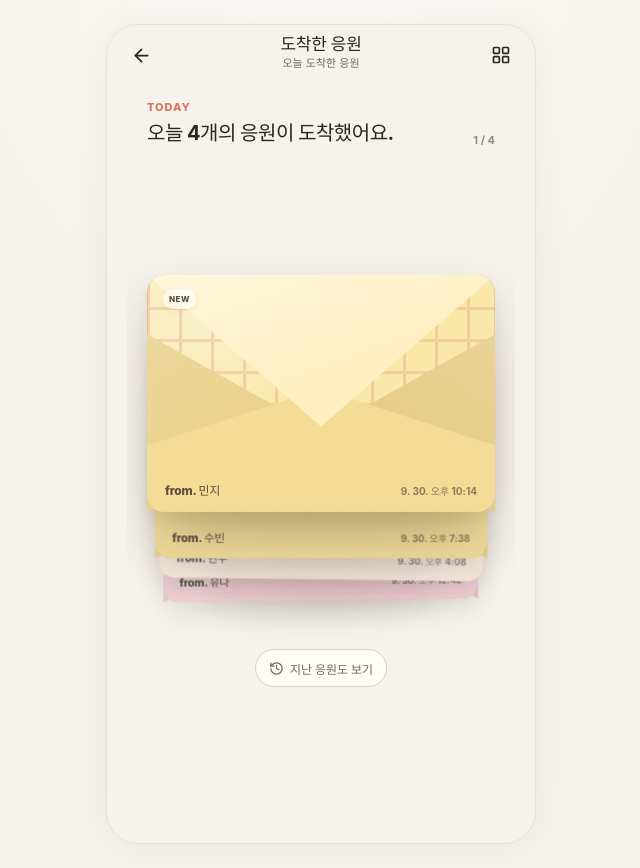
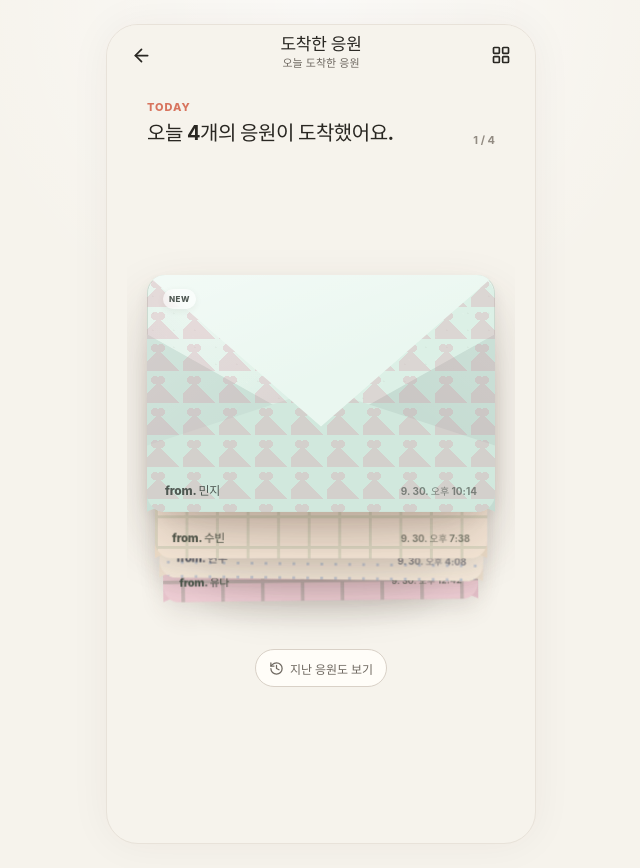
Before and after one commit to Likelion-Yonsei-14th/14-DEMODAY-FRONTEND-CHAK, a React (Vite) app: page /prototype/support/jisu/cards in a window 1280 px wide. Shown: the whole page, without its empty margins (319-959 px from the left). Built offline with nearby package versions, Linux system fonts and the light colour scheme.

Commit message:
feat: expand envelope palettes and graphic patterns

```diff
--- a/src/features/supporter/EnvelopeStackPage.css
+++ b/src/features/supporter/EnvelopeStackPage.css
@@ -193,7 +193,7 @@
 
 .message-envelope__pattern {
   position: absolute;
-  z-index: 1;
+  z-index: 5;
   inset: 0;
   overflow: hidden;
   border-radius: 18px;
@@ -267,6 +267,123 @@
     );
   background-size: 36px 32px;
   opacity: .23;
+}
+
+
+.message-envelope--pattern-micro-dot .message-envelope__pattern {
+  background:
+    radial-gradient(circle, currentColor 0 1.6px, transparent 1.9px);
+  background-size: 15px 15px;
+  background-position: 2px 3px;
+  opacity: .34;
+}
+
+.message-envelope--pattern-big-dot .message-envelope__pattern {
+  background:
+    radial-gradient(circle, currentColor 0 8px, transparent 8.5px);
+  background-size: 48px 48px;
+  background-position: 6px 8px;
+  opacity: .28;
+}
+
+.message-envelope--pattern-diagonal-stripe .message-envelope__pattern {
+  background:
+    repeating-linear-gradient(
+      42deg,
+      currentColor 0 8px,
+      transparent 8px 24px
+    );
+  opacity: .28;
+}
+
+.message-envelope--pattern-candy-stripe .message-envelope__pattern {
+  background:
+    repeating-linear-gradient(
+      105deg,
+      currentColor 0 12px,
+      transparent 12px 31px
+    );
+  opacity: .3;
+}
+
+.message-envelope--pattern-plaid .message-envelope__pattern {
+  background:
+    repeating-linear-gradient(
+      0deg,
+      transparent 0 20px,
+      currentColor 20px 24px,
+      transparent 24px 44px
+    ),
+    repeating-linear-gradient(
+      90deg,
+      transparent 0 20px,
+      currentColor 20px 24px,
+      transparent 24px 44px
+    );
+  opacity: .25;
+}
+
+.message-envelope--pattern-star .message-envelope__pattern {
+  background:
+    conic-gradient(
+      from 45deg at 11px 11px,
+      transparent 0 12.5%,
+      currentColor 0 18%,
+      transparent 0 37.5%,
+      currentColor 0 43%,
+      transparent 0 62.5%,
+      currentColor 0 68%,
+      transparent 0 87.5%,
+      currentColor 0 93%,
+      transparent 0
+    );
+  background-size: 36px 36px;
+  opacity: .2;
+}
+
+.message-envelope--pattern-daisy .message-envelope__pattern {
+  background:
+    radial-gradient(circle at 15px 9px, currentColor 0 4px, transparent 4.4px),
+    radial-gradient(circle at 21px 15px, currentColor 0 4px, transparent 4.4px),
+    radial-gradient(circle at 15px 21px, currentColor 0 4px, transparent 4.4px),
+    radial-gradient(circle at 9px 15px, currentColor 0 4px, transparent 4.4px),
+    radial-gradient(circle at 15px 15px, rgba(255,255,255,.72) 0 3px, transparent 3.4px);
+  background-size: 42px 42px;
+  opacity: .23;
+}
+
+.message-envelope--pattern-clover .message-envelope__pattern {
+  background:
+    radial-gradient(circle at 12px 11px, currentColor 0 4px, transparent 4.4px),
+    radial-gradient(circle at 20px 11px, currentColor 0 4px, transparent 4.4px),
+    radial-gradient(circle at 12px 19px, currentColor 0 4px, transparent 4.4px),
+    radial-gradient(circle at 20px 19px, currentColor 0 4px, transparent 4.4px);
+  background-size: 44px 44px;
+  opacity: .2;
+}
+
+.message-envelope--pattern-diamond .message-envelope__pattern {
+  background:
+    linear-gradient(45deg, transparent 45%, currentColor 46% 54%, transparent 55%),
+    linear-gradient(-45deg, transparent 45%, currentColor 46% 54%, transparent 55%);
+  background-size: 28px 28px;
+  opacity: .18;
+}
+
+.message-envelope--pattern-notebook .message-envelope__pattern {
+  background:
+    repeating-linear-gradient(
+      0deg,
+      transparent 0 25px,
+      currentColor 25px 27px
+    ),
+    linear-gradient(
+      90deg,
+      transparent 0 14%,
+      currentColor 14% 15%,
+      transparent 15% 100%
+    );
+  opacity: .19;
 }
 
 .message-envelope--pattern-border .message-envelope__pattern {
--- a/src/features/supporter/envelopeTheme.ts
+++ b/src/features/supporter/envelopeTheme.ts
@@ -1,16 +1,35 @@
 export type EnvelopePattern =
   | 'solid'
   | 'dot'
+  | 'micro-dot'
+  | 'big-dot'
   | 'thin-stripe'
   | 'wide-stripe'
+  | 'diagonal-stripe'
+  | 'candy-stripe'
   | 'check'
+  | 'plaid'
   | 'wave'
   | 'tiny-heart'
+  | 'star'
+  | 'daisy'
+  | 'clover'
+  | 'diamond'
   | 'border'
+  | 'notebook'
+
+export type EnvelopeColorFamily =
+  | 'pink'
+  | 'green'
+  | 'blue'
+  | 'yellow'
+  | 'purple'
+  | 'orange'
+  | 'neutral'
 
 export type EnvelopeTheme = {
   id: string
-  family: 'pink' | 'green' | 'blue' | 'yellow' | 'neutral'
+  family: EnvelopeColorFamily
   baseColor: string
   flapColor: string
   pocketColor: string
@@ -21,226 +40,54 @@ export type EnvelopeTheme = {
 }
 
 const envelopeThemes: EnvelopeTheme[] = [
-  {
-    id: 'cream-coral-dot',
-    family: 'green',
-    baseColor: '#FFF7E9',
-    flapColor: '#FFF9F1',
-    pocketColor: '#F8EDDC',
-    sideColor: '#F3E5D0',
-    patternColor: '#E79A8D',
-    inkColor: '#5B4D45',
-    pattern: 'dot',
-  },
-  {
-    id: 'butter-sage-stripe',
-    family: 'green',
-    baseColor: '#F8E9AE',
-    flapColor: '#FFF3C8',
-    pocketColor: '#F1DFA1',
-    sideColor: '#EAD792',
-    patternColor: '#7E9D77',
-    inkColor: '#4C5848',
-    pattern: 'thin-stripe',
-  },
-  {
-    id: 'blush-forest-check',
-    family: 'green',
-    baseColor: '#F5D8DD',
-    flapColor: '#F9E5E9',
-    pocketColor: '#EFCED5',
-    sideColor: '#E9C4CD',
-    patternColor: '#56755D',
-    inkColor: '#46554A',
-    pattern: 'check',
-  },
-  {
-    id: 'sage-cream-wide',
-    family: 'green',
-    baseColor: '#DCE8D4',
-    flapColor: '#EAF0E4',
-    pocketColor: '#D2DFC9',
-    sideColor: '#CAD9C0',
-    patternColor: '#FFF6E7',
-    inkColor: '#4D5B49',
-    pattern: 'wide-stripe',
-  },
-  {
-    id: 'cream-rose-stripe',
-    family: 'pink',
-    baseColor: '#FFF5E9',
-    flapColor: '#FFF9F1',
-    pocketColor: '#F8E9DA',
-    sideColor: '#F1DFC9',
-    patternColor: '#C97C8B',
-    inkColor: '#59484A',
-    pattern: 'thin-stripe',
-  },
-  {
-    id: 'sky-pink-dot',
-    family: 'pink',
-    baseColor: '#DDEBF5',
-    flapColor: '#EAF3F9',
-    pocketColor: '#D3E4F0',
-    sideColor: '#CADCE9',
-    patternColor: '#E89AAF',
-    inkColor: '#49545B',
-    pattern: 'dot',
-  },
-  {
-    id: 'butter-coral-check',
-    family: 'pink',
-    baseColor: '#F8E8A9',
-    flapColor: '#FFF0C4',
-    pocketColor: '#F1DC99',
-    sideColor: '#E8D18C',
-    patternColor: '#D67B70',
-    inkColor: '#5D4C3F',
-    pattern: 'check',
-  },
-  {
-    id: 'pink-wine-border',
-    family: 'pink',
-    baseColor: '#F1CDD8',
-    flapColor: '#F7DDE4',
-    pocketColor: '#E9C1CE',
-    sideColor: '#E2B8C6',
-    patternColor: '#8A5360',
-    inkColor: '#604B52',
-    pattern: 'border',
-  },
-  {
-    id: 'cream-cobalt-dot',
-    family: 'blue',
-    baseColor: '#FFF7EA',
-    flapColor: '#FFFAF2',
-    pocketColor: '#F6EBDC',
-    sideColor: '#EFE2D0',
-    patternColor: '#6E92C7',
-    inkColor: '#4D5260',
-    pattern: 'dot',
-  },
-  {
-    id: 'butter-sky-stripe',
-    family: 'blue',
-    baseColor: '#F7E8A9',
-    flapColor: '#FFF0C5',
-    pocketColor: '#EFDC99',
-    sideColor: '#E7D18C',
-    patternColor: '#86BFD7',
-    inkColor: '#4E5660',
-    pattern: 'thin-stripe',
-  },
-  {
-    id: 'blush-navy-check',
-    family: 'blue',
-    baseColor: '#F3D6DE',
-    flapColor: '#F8E2E8',
-    pocketColor: '#EAC9D3',
-    sideColor: '#E3C0CB',
-    patternColor: '#65768B',
-    inkColor: '#4B5160',
-    pattern: 'check',
-  },
-  {
-    id: 'sky-red-wide',
-    family: 'blue',
-    baseColor: '#D7EAF4',
-    flapColor: '#E7F2F8',
-    pocketColor: '#CDE2ED',
-    sideColor: '#C3D9E5',
-    patternColor: '#D9867D',
-    inkColor: '#4B5860',
-    pattern: 'wide-stripe',
-  },
-  {
-    id: 'cream-orange-wave',
-    family: 'yellow',
-    baseColor: '#FFF7E8',
-    flapColor: '#FFFAF2',
-    pocketColor: '#F7EAD8',
-    sideColor: '#F0E0CC',
-    patternColor: '#E4A267',
-    inkColor: '#5C5043',
-    pattern: 'wave',
-  },
-  {
-    id: 'butter-coral-heart',
-    family: 'yellow',
-    baseColor: '#F8E8A9',
-    flapColor: '#FFF0C5',
-    pocketColor: '#F0DC99',
-    sideColor: '#E7D08C',
-    patternColor: '#D98279',
-    inkColor: '#5B4D43',
-    pattern: 'tiny-heart',
-  },
-  {
-    id: 'cream-sage-grid',
-    family: 'yellow',
-    baseColor: '#FFF5E7',
-    flapColor: '#FFF9F1',
-    pocketColor: '#F7E8D8',
-    sideColor: '#EEDDC9',
-    patternColor: '#8FA884',
-    inkColor: '#4F574B',
-    pattern: 'check',
-  },
-  {
-    id: 'butter-blue-border',
-    family: 'yellow',
-    baseColor: '#F5E3A0',
-    flapColor: '#FCECB9',
-    pocketColor: '#ECD58D',
-    sideColor: '#E2C97E',
-    patternColor: '#7599B8',
-    inkColor: '#50555A',
-    pattern: 'border',
-  },
-  {
-    id: 'paper-solid',
-    family: 'neutral',
-    baseColor: '#F4EEE3',
-    flapColor: '#FAF6EE',
-    pocketColor: '#EDE4D6',
-    sideColor: '#E6DCCD',
-    patternColor: '#B9A99A',
-    inkColor: '#554C45',
-    pattern: 'solid',
-  },
-  {
-    id: 'paper-blue-stripe',
-    family: 'neutral',
-    baseColor: '#F7F1E8',
-    flapColor: '#FBF7F0',
-    pocketColor: '#EEE5D9',
-    sideColor: '#E7DDD0',
-    patternColor: '#90A9BE',
-    inkColor: '#50555B',
-    pattern: 'thin-stripe',
-  },
-  {
-    id: 'paper-pink-dot',
-    family: 'neutral',
-    baseColor: '#F5EEE4',
-    flapColor: '#FAF5ED',
-    pocketColor: '#EEE4D8',
-    sideColor: '#E7DCCF',
-    patternColor: '#D49AA5',
-    inkColor: '#594D4E',
-    pattern: 'dot',
-  },
-  {
-    id: 'paper-green-wave',
-    family: 'neutral',
-    baseColor: '#F5EFE5',
-    flapColor: '#FAF6EE',
-    pocketColor: '#ECE3D7',
-    sideColor: '#E5DACD',
-    patternColor: '#8FA486',
-    inkColor: '#4E554C',
-    pattern: 'wave',
-  },
+  // Green-card families: keep the envelope complementary rather than all-green.
+  theme('cream-coral-dot', 'green', '#FFF7E9', '#FFF9F1', '#F8EDDC', '#F3E5D0', '#E79A8D', '#5B4D45', 'dot'),
+  theme('butter-sage-stripe', 'green', '#F8E9AE', '#FFF3C8', '#F1DFA1', '#EAD792', '#7E9D77', '#4C5848', 'thin-stripe'),
+  theme('blush-forest-plaid', 'green', '#F5D8DD', '#F9E5E9', '#EFCED5', '#E9C4CD', '#56755D', '#46554A', 'plaid'),
+  theme('mint-cream-diamond', 'green', '#DCEBDD', '#EAF3EA', '#D1E3D4', '#C8DACB', '#FFF4DF', '#4C5A50', 'diamond'),
+  theme('lavender-sage-daisy', 'green', '#E4DDF1', '#EEE8F7', '#DAD1EA', '#D1C7E2', '#78916F', '#514D5C', 'daisy'),
+
+  // Pink-card families.
+  theme('cream-rose-candy', 'pink', '#FFF5E9', '#FFF9F1', '#F8E9DA', '#F1DFC9', '#C97C8B', '#59484A', 'candy-stripe'),
+  theme('sky-pink-big-dot', 'pink', '#DDEBF5', '#EAF3F9', '#D3E4F0', '#CADCE9', '#E89AAF', '#49545B', 'big-dot'),
+  theme('butter-coral-check', 'pink', '#F8E8A9', '#FFF0C4', '#F1DC99', '#E8D18C', '#D67B70', '#5D4C3F', 'check'),
+  theme('pink-wine-border', 'pink', '#F1CDD8', '#F7DDE4', '#E9C1CE', '#E2B8C6', '#8A5360', '#604B52', 'border'),
+  theme('mint-rose-heart', 'pink', '#DDF0E6', '#EAF7F0', '#D2E8DD', '#C9DFD5', '#D88398', '#4F5852', 'tiny-heart'),
+
+  // Blue-card families.
+  theme('cream-cobalt-micro-dot', 'blue', '#FFF7EA', '#FFFAF2', '#F6EBDC', '#EFE2D0', '#6E92C7', '#4D5260', 'micro-dot'),
+  theme('butter-sky-stripe', 'blue', '#F7E8A9', '#FFF0C5', '#EFDC99', '#E7D18C', '#86BFD7', '#4E5660', 'thin-stripe'),
+  theme('blush-navy-plaid', 'blue', '#F3D6DE', '#F8E2E8', '#EAC9D3', '#E3C0CB', '#65768B', '#4B5160', 'plaid'),
+  theme('sky-red-wide', 'blue', '#D7EAF4', '#E7F2F8', '#CDE2ED', '#C3D9E5', '#D9867D', '#4B5860', 'wide-stripe'),
+  theme('lavender-cobalt-star', 'blue', '#E3DDF2', '#EEE9F8', '#D8D1EA', '#CFC6E2', '#6A86BF', '#4E5060', 'star'),
+
+  // Yellow-card families.
+  theme('cream-orange-wave', 'yellow', '#FFF7E8', '#FFFAF2', '#F7EAD8', '#F0E0CC', '#E4A267', '#5C5043', 'wave'),
+  theme('butter-coral-heart', 'yellow', '#F8E8A9', '#FFF0C5', '#F0DC99', '#E7D08C', '#D98279', '#5B4D43', 'tiny-heart'),
+  theme('cream-sage-check', 'yellow', '#FFF5E7', '#FFF9F1', '#F7E8D8', '#EEDDC9', '#8FA884', '#4F574B', 'check'),
+  theme('peach-blue-border', 'yellow', '#F7D8BE', '#FCE5D2', '#EFCDB0', '#E7C3A5', '#7599B8', '#55504C', 'border'),
+  theme('mint-butter-clover', 'yellow', '#DCEEE4', '#EAF6F0', '#D0E5D8', '#C7DDD0', '#D7AD61', '#4D584F', 'clover'),
+
+  // Purple-card families.
+  theme('cream-lilac-dot', 'purple', '#FFF6EA', '#FFFAF2', '#F7E9DA', '#EFDECB', '#A890C8', '#554E5D', 'dot'),
+  theme('blush-violet-diagonal', 'purple', '#F2D7E1', '#F8E3EA', '#EACAD5', '#E2C0CD', '#8C72B3', '#564D5B', 'diagonal-stripe'),
+  theme('butter-lavender-daisy', 'purple', '#F7E7A7', '#FFF0C3', '#EFDB97', '#E6CF88', '#9E86BE', '#56505B', 'daisy'),
+  theme('mint-plum-diamond', 'purple', '#DCEDE5', '#EAF6F0', '#D2E4DA', '#C8DBD1', '#875B78', '#4D5651', 'diamond'),
+  theme('lavender-navy-notebook', 'purple', '#E1D9EF', '#EEE8F6', '#D5CCE6', '#CCC2DD', '#65718C', '#4D4E59', 'notebook'),
+
+  // Orange / peach-card families.
+  theme('cream-tangerine-big-dot', 'orange', '#FFF6E9', '#FFFAF2', '#F7E8D8', '#EFDECB', '#E49B65', '#5A4E46', 'big-dot'),
+  theme('sky-peach-candy', 'orange', '#DCEAF3', '#EAF3F8', '#D1E1EC', '#C8D8E4', '#EAA17F', '#4D565D', 'candy-stripe'),
+  theme('sage-orange-plaid', 'orange', '#DDE8D7', '#EAF1E5', '#D2DFCC', '#C9D7C3', '#D78E55', '#4E584B', 'plaid'),
+  theme('blush-rust-star', 'orange', '#F3D5D8', '#F8E1E4', '#EAC7CC', '#E2BDC3', '#B96F55', '#5B4C4A', 'star'),
+  theme('peach-cobalt-wave', 'orange', '#F5D3BA', '#FBE3D2', '#EBC7AB', '#E2BCA0', '#6F8EB8', '#55505A', 'wave'),
+
+  // Neutral-card families.
+  theme('paper-solid', 'neutral', '#F4EEE3', '#FAF6EE', '#EDE4D6', '#E6DCCD', '#B9A99A', '#554C45', 'solid'),
+  theme('paper-blue-stripe', 'neutral', '#F7F1E8', '#FBF7F0', '#EEE5D9', '#E7DDD0', '#90A9BE', '#50555B', 'thin-stripe'),
+  theme('paper-pink-micro-dot', 'neutral', '#F5EEE4', '#FAF5ED', '#EEE4D8', '#E7DCCF', '#D49AA5', '#594D4E', 'micro-dot'),
+  theme('paper-green-notebook', 'neutral', '#F5EFE5', '#FAF6EE', '#ECE3D7', '#E5DACD', '#8FA486', '#4E554C', 'notebook'),
+  theme('paper-navy-border', 'neutral', '#F3EDE4', '#F9F5EE', '#EBE2D7', '#E4D9CC', '#6E7C8E', '#4F5052', 'border'),
 ]
 
 export function createEnvelopeTheme(
@@ -248,26 +95,50 @@ export function createEnvelopeTheme(
   previewColor = '#F2E5DA',
 ): EnvelopeTheme {
   const family = resolveColorFamily(previewColor)
-  const candidates = envelopeThemes.filter((theme) => theme.family === family)
-  const fallback = envelopeThemes.filter((theme) => theme.family === 'neutral')
+  const candidates = envelopeThemes.filter((item) => item.family === family)
+  const fallback = envelopeThemes.filter((item) => item.family === 'neutral')
   const pool = candidates.length > 0 ? candidates : fallback
   const index = stableHash(messageId) % pool.length
 
   return pool[index] ?? envelopeThemes[0]!
 }
 
-function resolveColorFamily(
-  color: string,
-): EnvelopeTheme['family'] {
+function theme(
+  id: string,
+  family: EnvelopeColorFamily,
+  baseColor: string,
+  flapColor: string,
+  pocketColor: string,
+  sideColor: string,
+  patternColor: string,
+  inkColor: string,
+  pattern: EnvelopePattern,
+): EnvelopeTheme {
+  return {
+    id,
+    family,
+    baseColor,
+    flapColor,
+    pocketColor,
+    sideColor,
+    patternColor,
+    inkColor,
+    pattern,
+  }
+}
+
+function resolveColorFamily(color: string): EnvelopeColorFamily {
   const { h, s } = rgbToHsl(hexToRgb(normalizeHex(color)))
 
   if (s < 0.12) return 'neutral'
-  if (h >= 330 || h < 18) return 'pink'
-  if (h >= 18 && h < 72) return 'yellow'
-  if (h >= 72 && h < 165) return 'green'
-  if (h >= 165 && h < 285) return 'blue'
+  if (h >= 335 || h < 12) return 'pink'
+  if (h >= 12 && h < 42) return 'orange'
+  if (h >= 42 && h < 78) return 'yellow'
+  if (h >= 78 && h < 165) return 'green'
+  if (h >= 165 && h < 260) return 'blue'
+  if (h >= 260 && h < 335) return 'purple'
 
-  return 'pink'
+  return 'neutral'
 }
 
 function stableHash(value: string) {
@@ -315,8 +186,7 @@ function rgbToHsl({ r, g, b }: { r: number; g: number; b: number }) {
     return { h: 0, s: 0, l: lightness }
   }
 
-  const saturation =
-    delta / (1 - Math.abs(2 * lightness - 1))
+  const saturation = delta / (1 - Math.abs(2 * lightness - 1))
 
   let hue = 0
 
```
